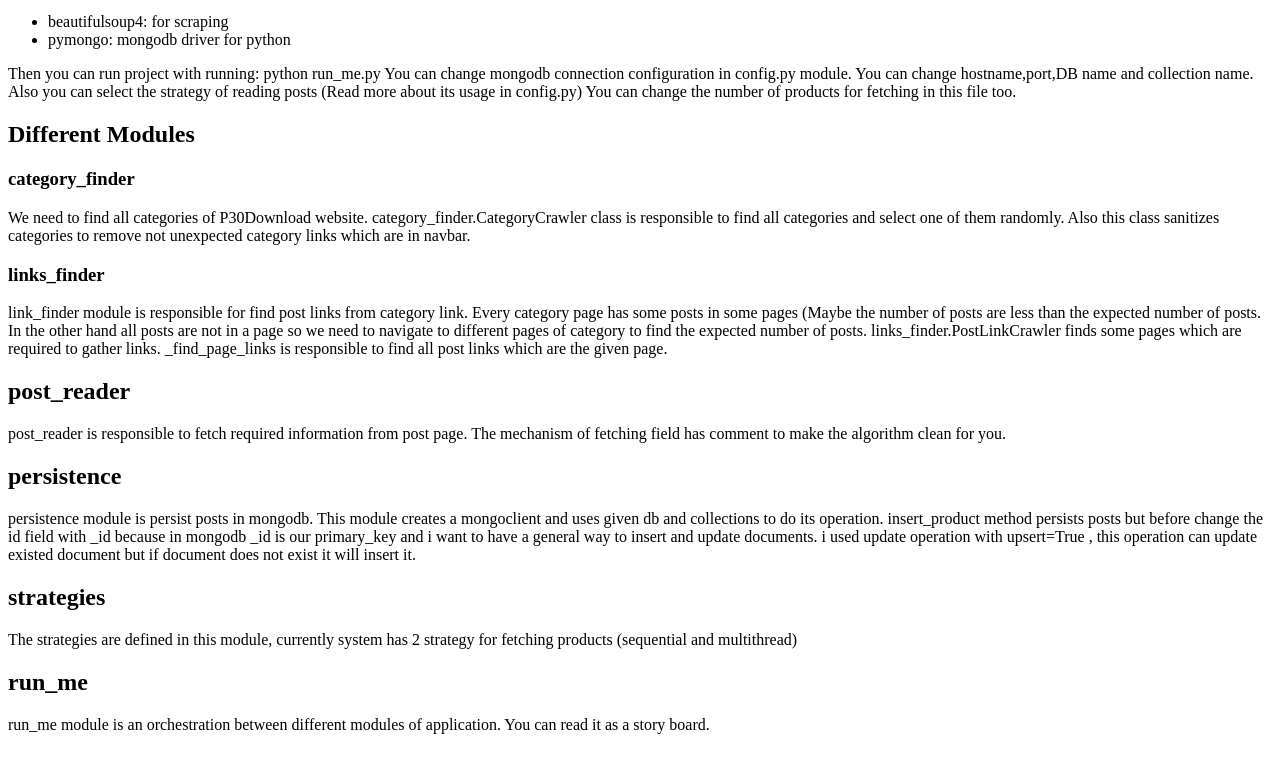
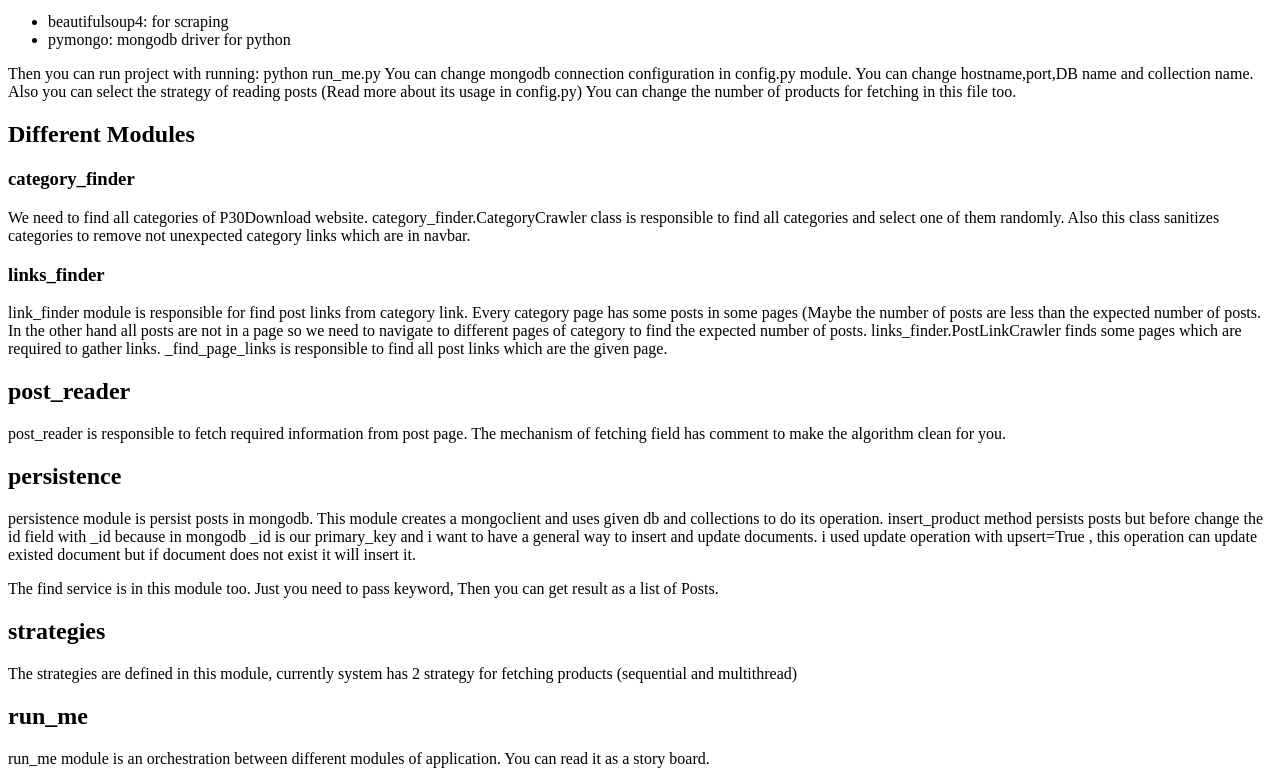
Before and after one commit to psycho-ir/Question5, a plain HTML site: page document/index.html in a window 1280 px wide. Shown: the part 105-889 px from the top of the page. Before the commit the page ends 855 px from the top, so only its background shows below. Drawn offline with Linux system fonts and the light colour scheme.

Commit message:
document improved

```diff
--- a/document/index.html
+++ b/document/index.html
@@ -73,6 +73,9 @@ You can change the number of products for fetching in this file too.
     way to insert and update documents.
     i used update operation with upsert=True , this operation can update existed document but if document does not exist it will insert it.
 </p>
+<p>
+    The find service is in this module too. Just you need to pass keyword, Then you can get result as a list of Posts.
+</p>
 <h2>
     strategies
 </h2>
```
